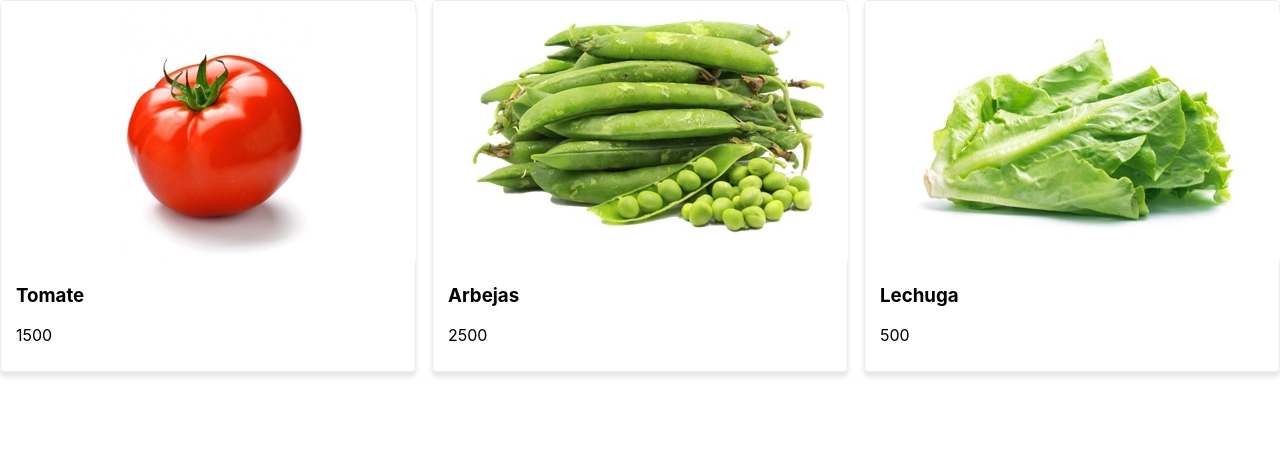
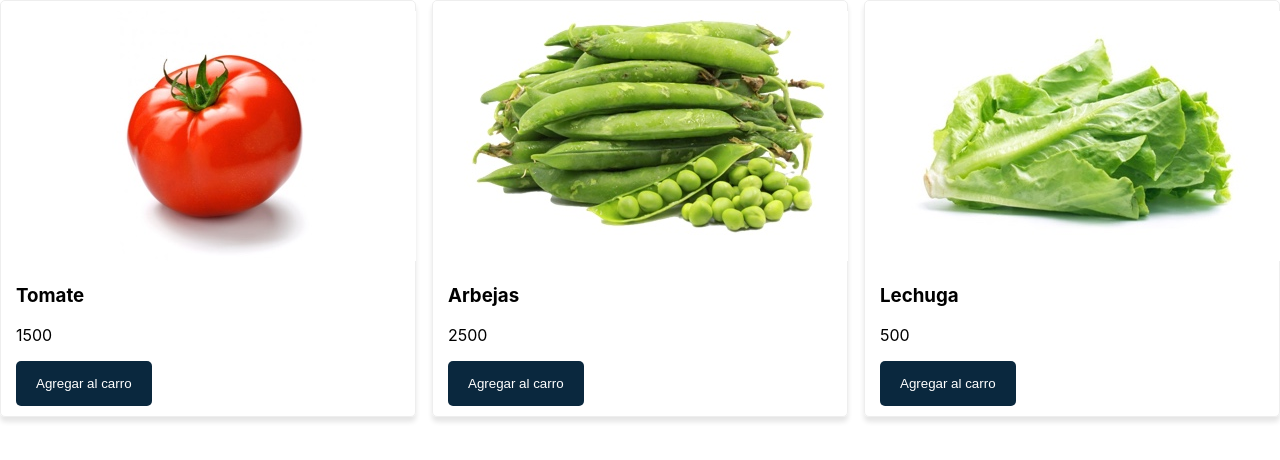
Before and after one commit to alonso1298/CarritoDeCompras_React, a React (Create React App) app: page / in a window 1280 px wide. Shown: the top 460 px of the page. Built offline with nearby package versions, Linux system fonts and the light colour scheme.

Commit message:
Se agrega boton de agregar al carro y estilos

```diff
--- /dev/null
+++ b/src/components/Button.js
@@ -0,0 +1,21 @@
+import { Component } from "react";
+
+const styles = {
+    button: {
+        backgroundColor: '#0A283E',
+        color: '#FFF',
+        padding: '15px 20px',
+        border: 'none',
+        borderRadius: '5px',
+        cursor: 'pointer'
+    }
+}
+class Button extends Component {
+    render() {
+        return (
+            <button style={styles.button} {...this.props} />
+        )
+    }
+}
+
+export default Button;
--- a/src/components/Producto.js
+++ b/src/components/Producto.js
@@ -1,4 +1,5 @@
 import { Component } from "react";
+import Button from "./Button"
 
 const styles = {
     producto: {
@@ -14,12 +15,15 @@
 }
 class Producto extends Component {
     render () {
-        const { producto } = this.props
+        const { producto, agregarAlCarro } = this.props
         return (
             <div style={styles.producto}>
                 <img style={styles.img} alt={producto.name} src={producto.img} />
                 <h3>{producto.name}</h3>
                 <p>{producto.price}</p>
+                <Button onClick={() => agregarAlCarro(producto)} >
+                    Agregar al carro
+                </Button>
             </div>
         )
     }
```
